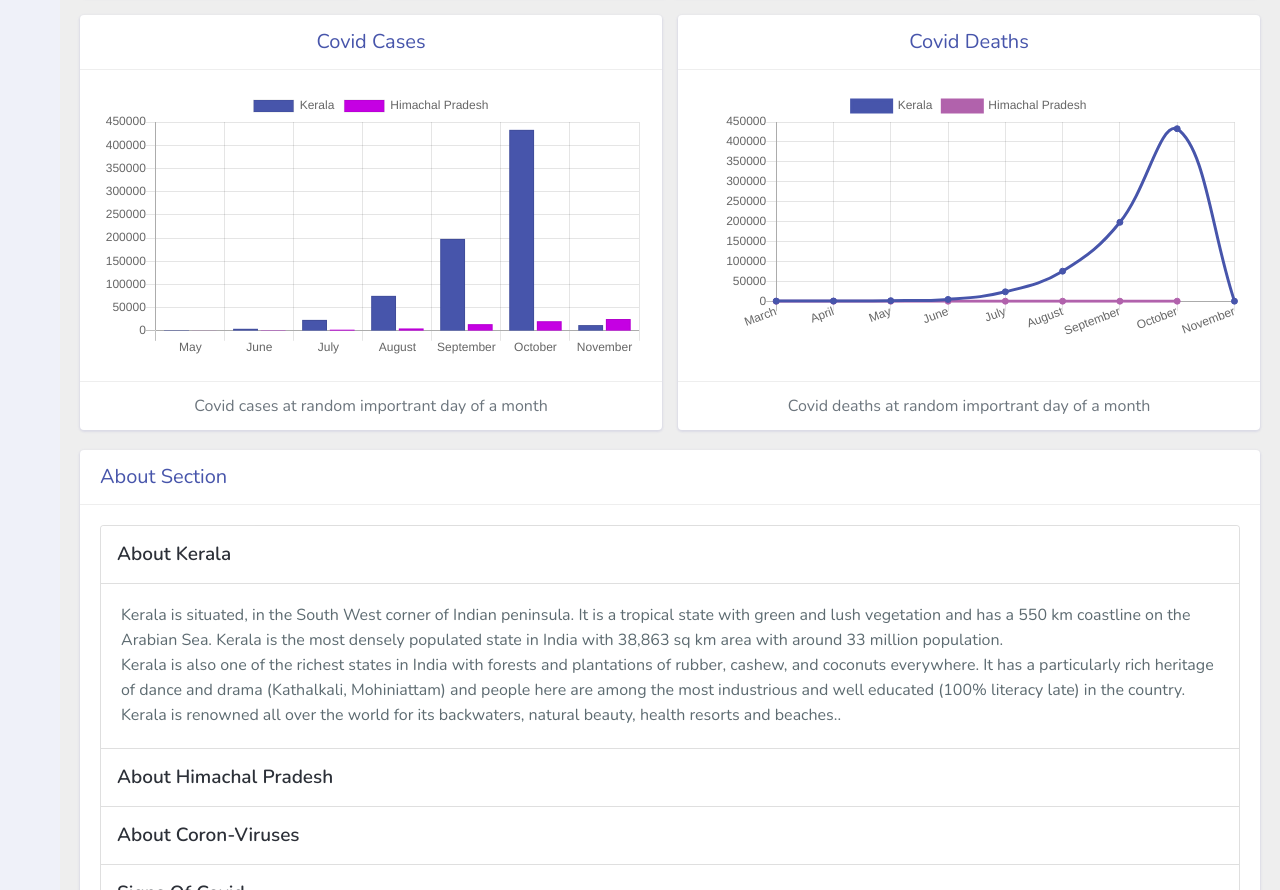
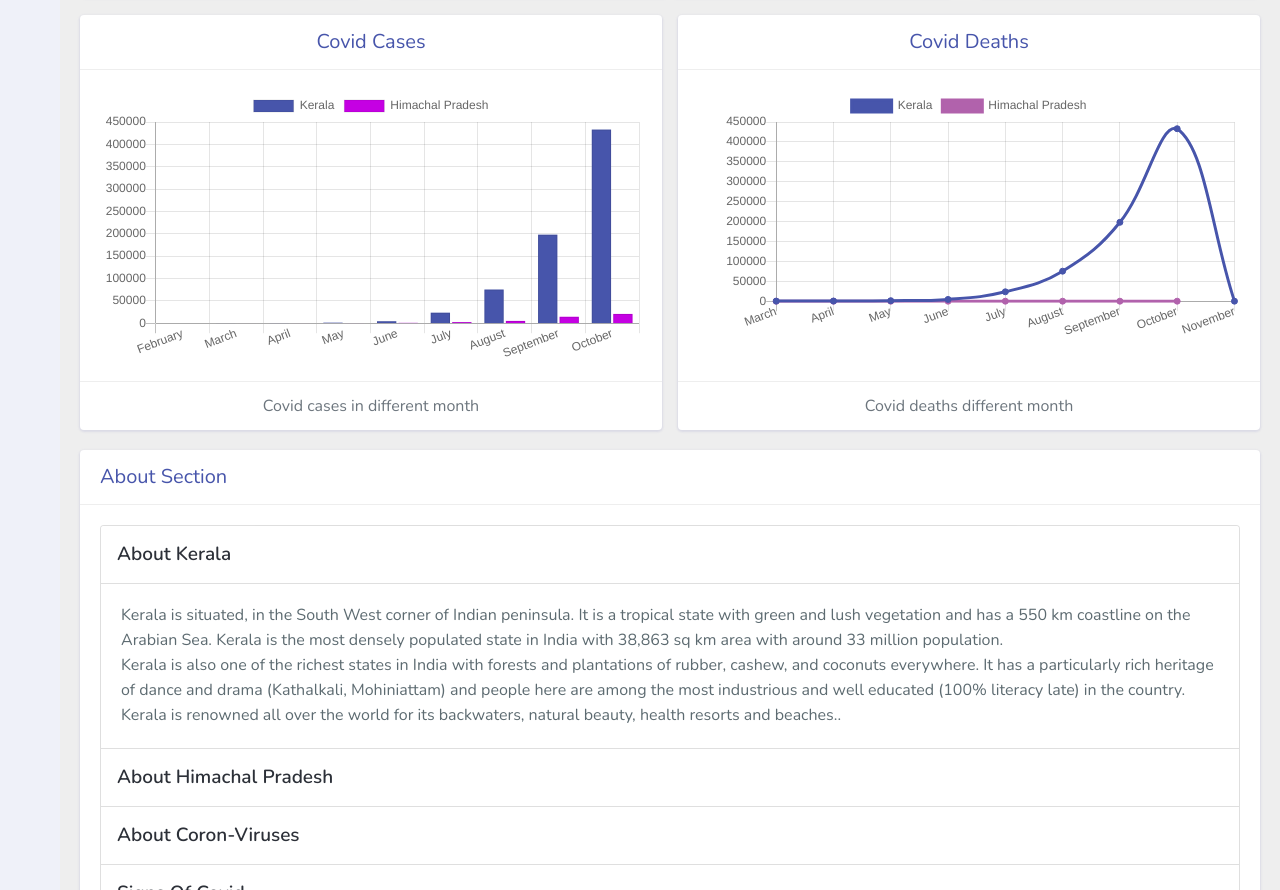
Before and after one commit to AdithyanA2005/SchoolProjectCovid19, a plain HTML site: page index.html in a window 1280 px wide. Shown: the part 1169-2059 px from the top of the page. Drawn offline with nearby package versions, Linux system fonts and the light colour scheme.

Commit message:
Barchart Updated

```diff
--- a/assets/js/bar.js
+++ b/assets/js/bar.js
@@ -1,14 +1,14 @@
 new Chart(document.getElementById("barchart"), {
 	type: 'bar',
 	data: {
-		labels: ['May', 'June', 'July', 'August', 'September', 'October', 'November'],
+		labels: ['February','March','April', 'May', 'June', 'July', 'August', 'September', 'October'],
 		datasets: [{
-			data: [1269,4442,23613,75385,198106,433105,12345],
+			data: [7,241,497,1269,4442,23613,75385,198106,433105],
 			label: 'Kerala',
 			backgroundColor: "#4755AB",
 			borderWidth: 1,
 		}, {
-			data: [182,837,2512,5154,14457,20787,25456],
+			data: [0,57,113,182,837,2512,5154,14457,20787],
 			label: 'Himachal Pradesh',
 			backgroundColor: "#c500e3",
 			borderWidth: 1,
--- a/index.html
+++ b/index.html
@@ -221,7 +221,7 @@ This Web URL: https://adithyana2005.github.io/Covid_In_Kerala_Himachal
               </div>
 
               <div class="card-footer text-muted chart-grid__footer">
-                Covid cases at random importrant day of a month
+                Covid cases in different month
               </div>
             </div>
           </div>
@@ -238,7 +238,7 @@ This Web URL: https://adithyana2005.github.io/Covid_In_Kerala_Himachal
                 <!-- //line chart -->
               </div>
               <div class="card-footer text-muted chart-grid__footer">
-                Covid deaths at random importrant day of a month
+                Covid deaths different month
               </div>
             </div>
           </div>
```
